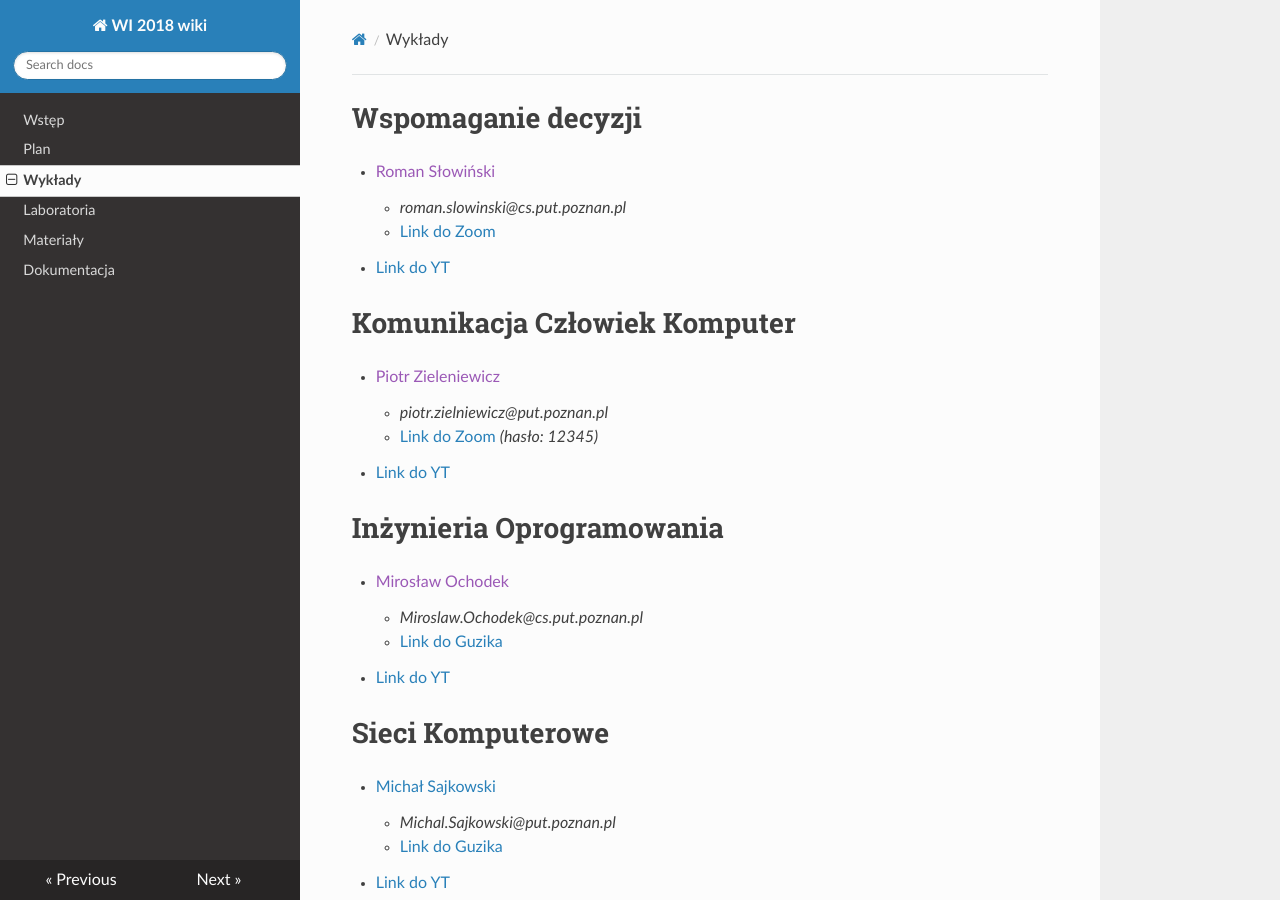
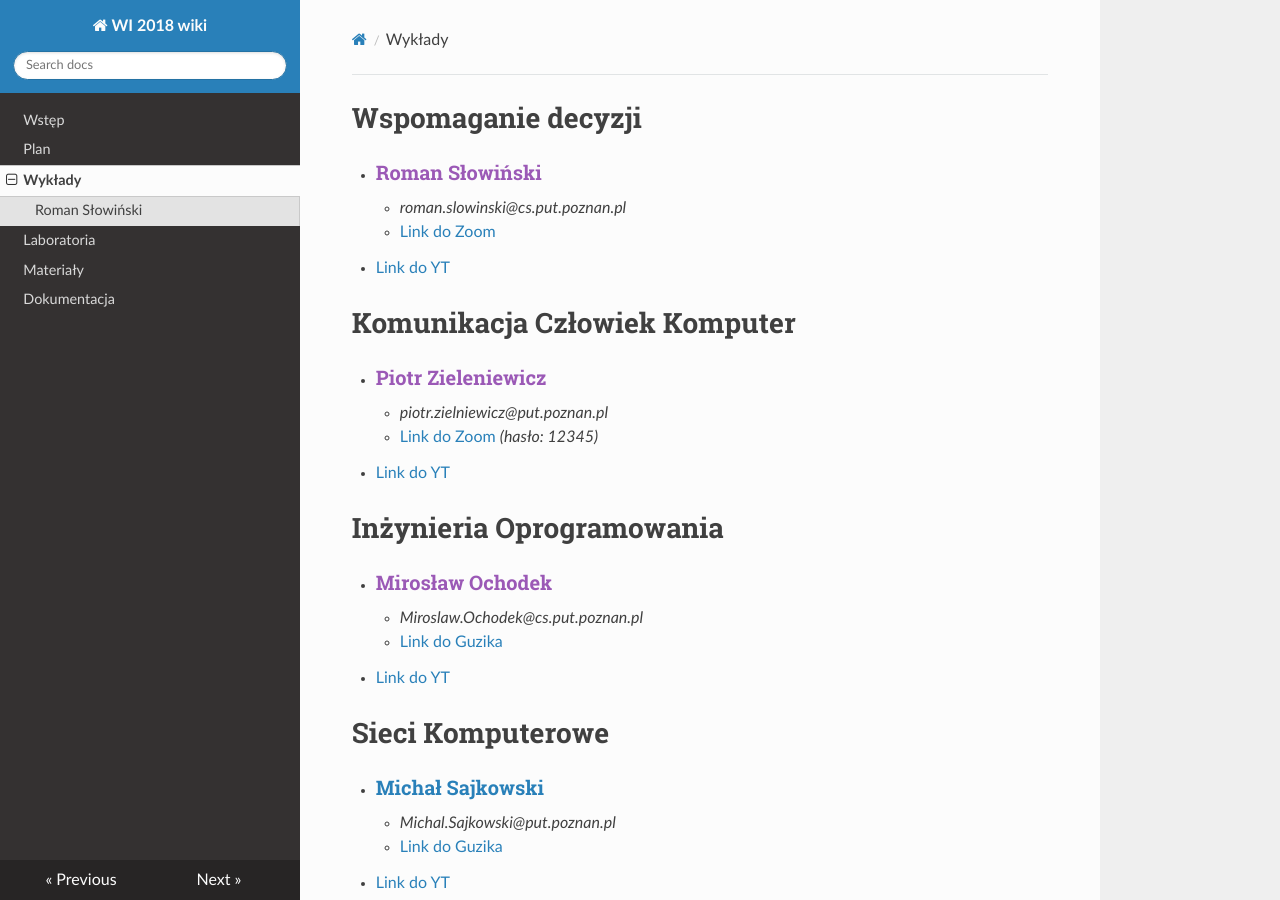
Before and after one commit to PUT-WI-18/wi18-wiki-sem5, an MkDocs documentation site: the page built from docs/wyklady.md, in a window 1280 px wide and 900 px high. Built offline with MkDocs 1.6.1, drawn with Linux system fonts in a browser that asks for light colours; nearby versions of some CDN libraries.

Commit message:
Update wyklady.md

```diff
--- a/docs/wyklady.md
+++ b/docs/wyklady.md
@@ -1,42 +1,42 @@
 # Wspomaganie decyzji
-- [Roman Słowiński]()
+- ### [Roman Słowiński]()
     - *roman.slowinski@cs.put.poznan.pl*
     - [Link do Zoom](https://us02web.zoom.us/j/85460484417?pwd=NXpuckN3cFRKU1lwa1VLc0VoS09yQT09&uname=Piotr%20Tylczy%C5%84ski)
 - [Link do YT](https://www.youtube.com/playlist?list=PLMkIxFYizNdErj-p4leyAAZlrzIt83qja)
 
 # Komunikacja Człowiek Komputer
-- [Piotr Zieleniewicz]()
+- ### [Piotr Zieleniewicz]()
     - *piotr.zielniewicz@put.poznan.pl*
     - [Link do Zoom](https://us02web.zoom.us/j/89124695587?pwd=Qlo3bGhvS1ZkNU4yWHViZjVNU01zUT09) *(hasło: 12345)*
 - [Link do YT](https://www.youtube.com/playlist?list=PLMkIxFYizNdHdDd2HnjsJbmGss6INHien)
 
 # Inżynieria Oprogramowania
-- [Mirosław Ochodek]()
+- ### [Mirosław Ochodek]()
     - *Miroslaw.Ochodek@cs.put.poznan.pl*
     - [Link do Guzika](https://ekursy.put.poznan.pl/mod/bigbluebuttonbn/view.php?id=470657)
 - [Link do YT](https://www.youtube.com/playlist?list=PLMkIxFYizNdHHDSYDq3y3V4A1nnIiVt-N)
 
 # Sieci Komputerowe
-- [Michał Sajkowski](https://www.cs.put.poznan.pl/msajkowski/for-students/)
+- ### [Michał Sajkowski](https://www.cs.put.poznan.pl/msajkowski/for-students/)
     - *Michal.Sajkowski@put.poznan.pl*
     - [Link do Guzika](https://moodle.put.poznan.pl/course/view.php?id=4944)
 - [Link do YT](https://www.youtube.com/playlist?list=PLMkIxFYizNdH6_yz1cwQE3O6-UA97tFvf)
 
 # Sztuczna Inteligencja
-- [Sweterek](http://www.cs.put.poznan.pl/amichalski/si.dzienne/index.html)
+- ### [Sweterek](http://www.cs.put.poznan.pl/amichalski/si.dzienne/index.html)
     - *artur.michalski@put.poznan.pl*
-- [Agnieszka Ławrynowicz](http://www.cs.put.poznan.pl/si/)
+- ### [Agnieszka Ławrynowicz](http://www.cs.put.poznan.pl/si/)
     - *agnieszka.lawrynowicz@put.poznan.pl*
 - [Link do YT](https://www.youtube.com/playlist?list=PLMkIxFYizNdELU_AHQxCLmQBlcSEl1QKK)
 
 # Zarządzanie Bazami SQL i NoSQL
-- [Tadeusz Morzy]()
+- ### [Tadeusz Morzy]()
     - *tadeusz.morzy@put.poznan.pl*
     - [Link do YT](https://www.youtube.com/playlist?list=PLMkIxFYizNdHtGPHUkvYG1HQXkSVfhcm1)
 
 # Systemy Wbudowane
-- [Andrzej Urbaniak]()
+- ### [Andrzej Urbaniak]()
     - *andrzej.urbaniak@put.poznan.pl*
-- [Ewa Łukasik]()
+- ### [Ewa Łukasik]()
     - *ewa.lukasik@put.poznan.pl*
-- [Link do YT](https://www.youtube.com/playlist?list=PLMkIxFYizNdFtZpYbdMdLdOaqBf83PvNU) *(wersja angielska)*
+- ### [Link do YT](https://www.youtube.com/playlist?list=PLMkIxFYizNdFtZpYbdMdLdOaqBf83PvNU) *(wersja angielska)*
```
